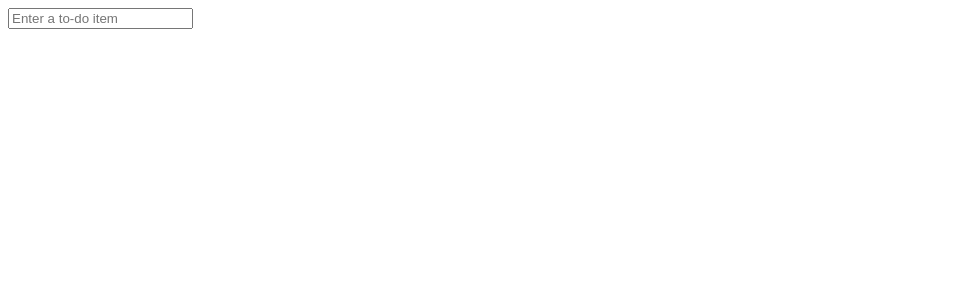
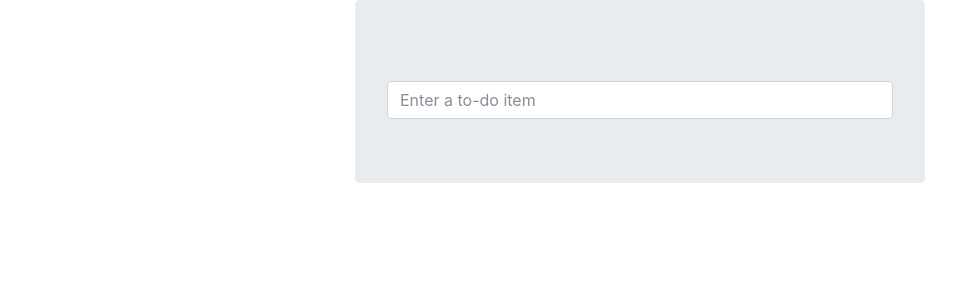
Before and after one commit to vextor22/TDDLists, a Django app: template lists/templates/base.html in a window 1280 px wide. Shown: the top 300 px of the page, without its empty margins (0-980 px from the left). Run offline with Django 3.2, Linux system fonts and the light colour scheme; the template is opened without the code that fills it, so the values that code supplies are empty; some libraries are stand-ins or nearby versions.

Commit message:
created base.css and refactored secret out of settings.py

```diff
--- a/functional_tests/tests.py
+++ b/functional_tests/tests.py
@@ -1,11 +1,11 @@
-from django.test import LiveServerTestCase
+from django.contrib.staticfiles.testing import StaticLiveServerTestCase
 from selenium import webdriver
 from selenium.webdriver.common.keys import Keys
 from selenium.common.exceptions import WebDriverException
 import time
 import unittest
 
-class NewVisitorTest(LiveServerTestCase):
+class NewVisitorTest(StaticLiveServerTestCase):
 
     MAX_WAIT = 10
 
--- /dev/null
+++ b/lists/static/base.css
@@ -0,0 +1,3 @@
+#id_new_item {
+    margin-top: 2ex;
+}
--- a/lists/templates/base.html
+++ b/lists/templates/base.html
@@ -1,16 +1,41 @@
-<html>
+<!DOCTYPE html>
+<html lang="en">
     <head>
+        <meta charset="utf-8">
+    	  <meta http-equiv="X-UA-Compatible" content="IE=edge">
+        <meta name="viewport" content="width=device-width, initial-scale=1, shrink-to-fit=no">
         <title>To-Do lists</title>
+				<link href="/static/bootstrap/css/bootstrap.min.css" rel="stylesheet">
+        <link href="/static/base.css" rel="stylesheet">
     </head>
 
     <body>
-        <h1>{% block header_text %}{% endblock %}</h1>
-        <form method="POST" action="{% block form_action %}{% endblock %}">
-            <input name="item_text" id="id_new_item" placeholder="Enter a to-do item" />
-            {% csrf_token %}
-        </form>
+        <script src="https://code.jquery.com/jquery-3.2.1.slim.min.js" integrity="sha384-KJ3o2DKtIkvYIK3UENzmM7KCkRr/rE9/Qpg6aAZGJwFDMVNA/GpGFF93hXpG5KkN" crossorigin="anonymous"></script>
+        <script src="https://cdnjs.cloudflare.com/ajax/libs/popper.js/1.12.3/umd/popper.min.js" integrity="sha384-vFJXuSJphROIrBnz7yo7oB41mKfc8JzQZiCq4NCceLEaO4IHwicKwpJf9c9IpFgh" crossorigin="anonymous"></script>
+        <script src="/static/bootstrap/js/bootstrap.min.js"></script>
+<div class="container">
+
+      <div class="row">
+        <div class="col-md-6 offset-3 jumbotron">
+          <div class="text-center">
+
+						<h1>{% block header_text %}{% endblock %}</h1>
+						<form method="POST" action="{% block form_action %}{% endblock %}">
+								<input name="item_text" id="id_new_item"
+                          class="form-control input-lg"
+													placeholder="Enter a to-do item" />
+								{% csrf_token %}
+						</form>
+          </div>
+        </div>
+      </div>
+
+			<div class="row">
+        <div class="col-md-6 offset-3">
         {% block table %}
         {% endblock %}
+			  </div>
+      </div>
 
     </body>
 
--- a/lists/templates/list.html
+++ b/lists/templates/list.html
@@ -4,7 +4,7 @@
 {% block form_action %}/lists/{{ list_id  }}/add_item{% endblock %}
 
 {% block table %}
-<table id="id_list_table">
+<table id="id_list_table" class="table">
     {% for item in items %}
     <tr><td>{{ forloop.counter }}: {{ item.text }}</td></tr>
     {% endfor %}
```
Also changed, not shown: 1 other file.
